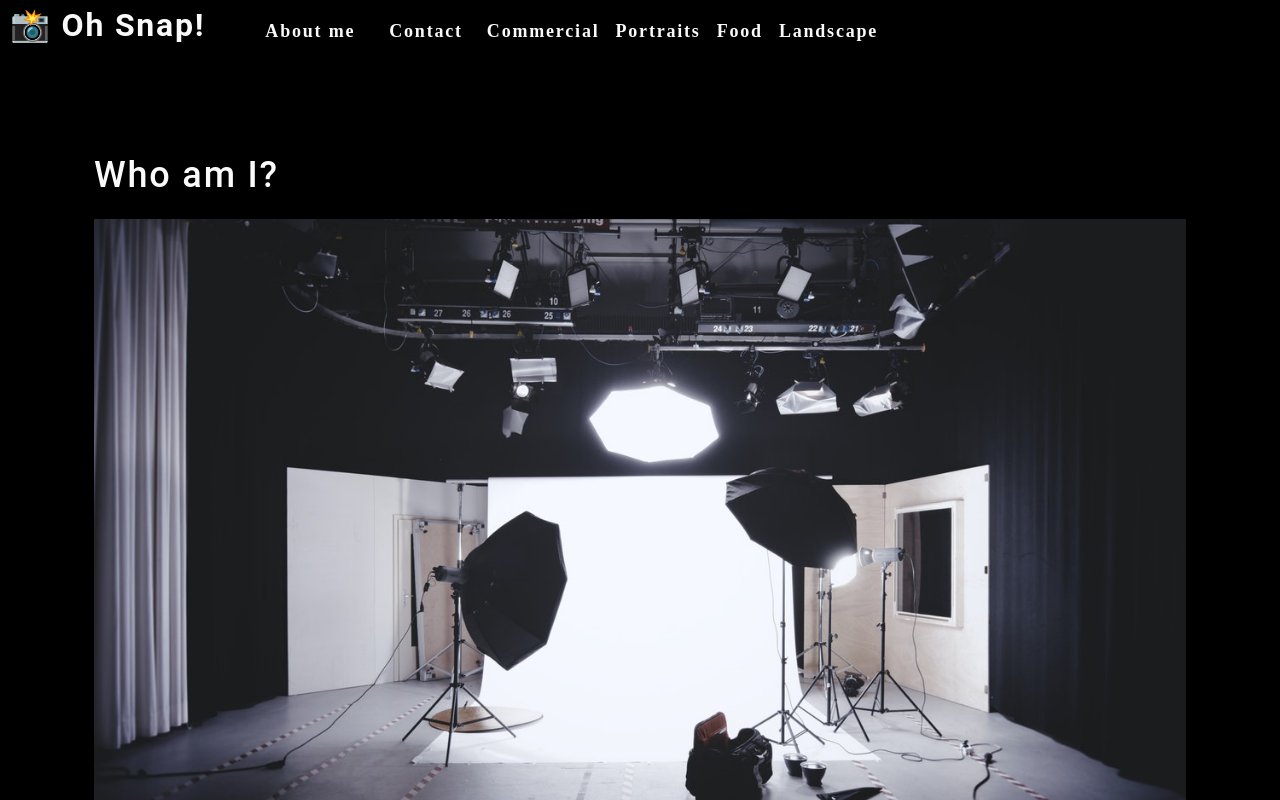
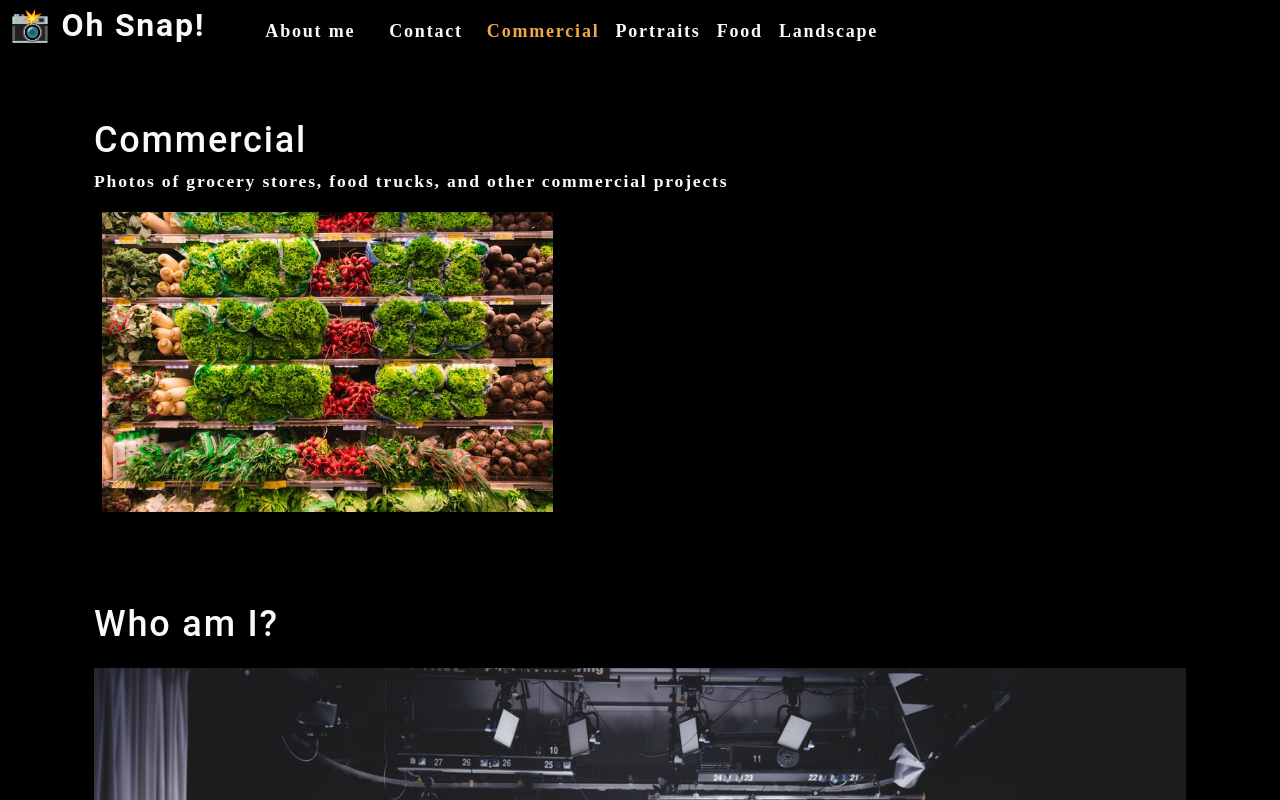
Before and after one commit to DuncanMarten/photo-port, a React (Create React App) app: page / in a window 1280 px wide. Shown: the top 800 px of the page. Built offline with nearby package versions, Linux system fonts and the light colour scheme.

Commit message:
created gallery with commercial photo

```diff
--- a/src/App.js
+++ b/src/App.js
@@ -1,12 +1,27 @@
-import React from 'react';
+import React, { useState } from 'react';
 import About from './components/About';
 import Nav from "./components/Nav";
+import Gallery from "./components/Gallery";
 
 function App() {
+  const  [categories] = useState([
+    { name: 'commercial', description: 'Photos of grocery stores, food trucks, and other commercial projects' },
+    { name: 'portraits', description: 'Portraits of people in my life' },
+    { name: 'food', description: 'Delicious delicacies' },
+    { name: 'landscape', description: 'Fields, farmhouses, waterfalls, and the beauty of nature' }
+  ]);
+
+  const [currentCategory, setCurrentCategory] = useState(categories[0]);
+
   return (
     <div>
-      <Nav></Nav>
+      <Nav
+        categories = {categories}
+        setCurrentCategory = {setCurrentCategory}
+        currentCategory = {currentCategory}
+      ></Nav>
       <main>
+        <Gallery></Gallery>
         <About></About>
       </main>
     </div>
--- /dev/null
+++ b/src/components/Gallery/index.js
@@ -0,0 +1,23 @@
+import React from 'react';
+import { capitalizeFirstLetter } from '../../utils/helpers';
+import photo from "../../assets/small/commercial/0.jpg";
+
+function Gallery(props) {
+    const currentCategory = {
+        name: "commercial",
+        description:
+            "Photos of grocery stores, food trucks, and other commercial projects",
+    };
+
+    return(
+        <section>
+            <h1>{capitalizeFirstLetter(currentCategory.name)}</h1>
+            <p>{currentCategory.description}</p>
+            <div className="flex-row">
+                <img src={photo} alt="Commercial Example" className="img-thumbnail mx-1" />
+            </div>
+        </section>
+    );
+}
+
+export default Gallery;
--- a/src/components/Nav/index.js
+++ b/src/components/Nav/index.js
@@ -1,17 +1,16 @@
-import React from "react";
+import React, { useEffect } from "react";
 import { capitalizeFirstLetter } from "../../utils/helpers";
 
-function Nav() {
-    const  categories = [
-        { name: 'commercial', description: 'Photos of grocery stores, food trucks, and other commercial projects' },
-        { name: 'portraits', description: 'Portraits of people in my life' },
-        { name: 'food', description: 'Delicious delicacies' },
-        { name: 'landscape', description: 'Fields, farmhouses, waterfalls, and the beauty of nature' }
-    ];
+function Nav(props) {
+    const {
+        categories = [],
+        setCurrentCategory,
+        currentCategory,
+    } = props;
 
-    const handleClick = () => {
-        console.log("click handled")
-    }
+    useEffect(() => {
+        document.title = capitalizeFirstLetter(currentCategory.name);
+    }, [currentCategory]);
 
     return (
         <header data-testid="header" className="flex-row px-1">
@@ -23,19 +22,19 @@
             <nav>
                 <ul className="flex-row">
                     <li className="mx-2">
-                        <a data-testid="about" href="#about" onClick={() => handleClick()}>
+                        <a data-testid="about" href="#about">
                         About me
                         </a>
                     </li>
                     <li className={"mx-2"}>
-                        <span onClick={() => handleClick()}>
+                        <span>
                         Contact
                         </span>
                     </li>
                     {
                         categories.map((category) => (
-                        <li className="mx-1" key={category.name} >
-                            <span onClick={() => { handleClick(); }}>
+                        <li className={`mx-1 ${currentCategory.name ===category.name && 'navActive'}`} key={category.name} >
+                            <span onClick={() => { setCurrentCategory(category) }}>
                             {capitalizeFirstLetter(category.name)}
                             </span>
                         </li>
```
Also changed, not shown: 1 other file (tests, documents, lock files or other folders).
